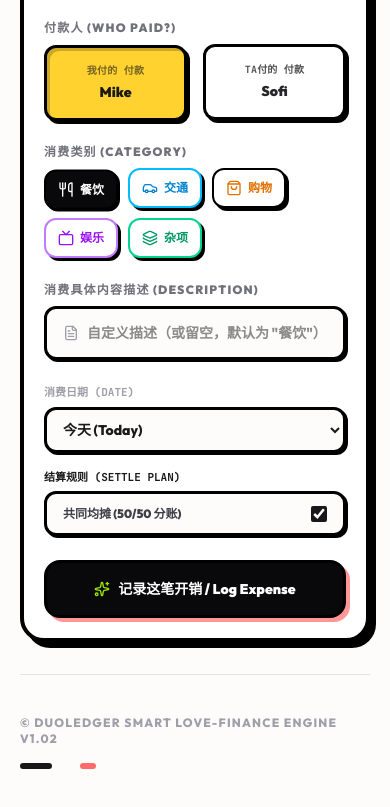
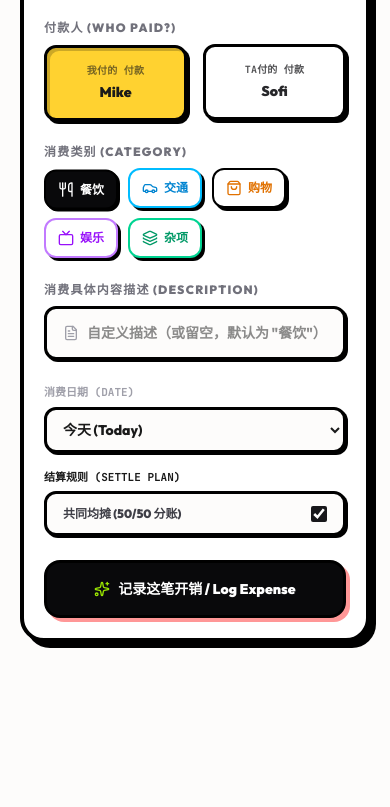
Before and after one commit to cheriekow/-, a React (Vite) app: page / in a window 390 px wide. Shown: the part 1918-2725 px from the top of the page. After the commit the page ends 2688 px from the top, so only its background shows below. Built offline with nearby package versions, Linux system fonts and the light colour scheme; no server answers; the database is empty.

Commit message:
style: hide footer on mobile devices

```diff
--- a/src/App.tsx
+++ b/src/App.tsx
@@ -743,8 +743,8 @@ export default function App() {
           </div>
         )}
 
-        {/* Footer info */}
-        <footer className="pt-10 pb-8 border-t border-zinc-200 flex flex-col sm:flex-row sm:items-center sm:justify-between text-zinc-400 gap-4">
+        {/* Footer info - Hidden on mobile, visible on desktop */}
+        <footer className="hidden md:flex pt-10 pb-8 border-t border-zinc-200 flex-col sm:flex-row sm:items-center sm:justify-between text-zinc-400 gap-4">
           <p className="text-xs uppercase font-extrabold tracking-widest">© DuoLedger Smart Love-Finance Engine v1.02</p>
           <div className="flex gap-1.5">
             <div className="h-1.5 w-8 bg-zinc-900 rounded-full"></div>
```
